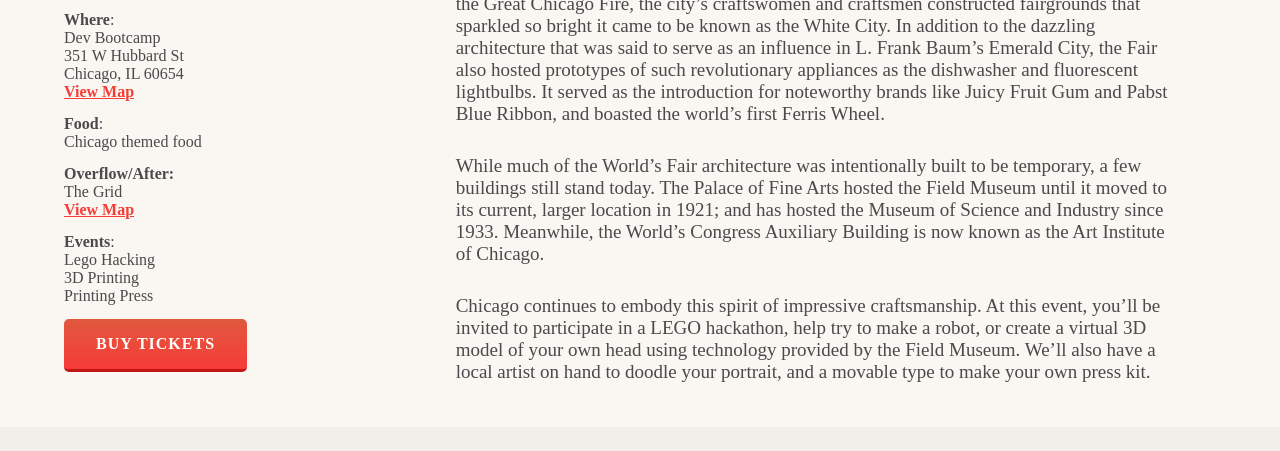
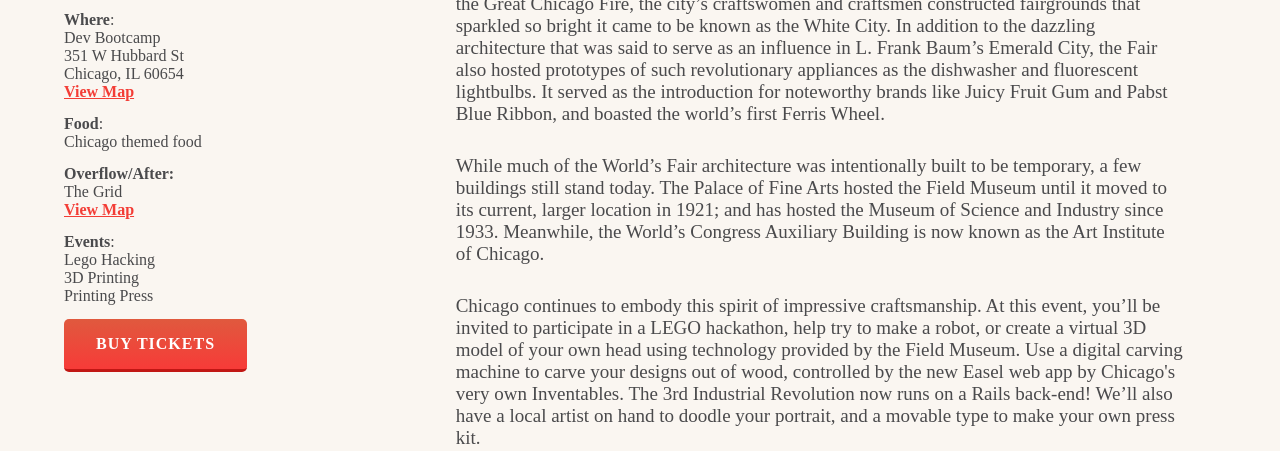
Before and after one commit to cityofbroadshoulders/cityofbroadshoulders.github.io, a plain HTML site: page maker.html in a window 1280 px wide. Shown: the part 756-1207 px from the top of the page. Drawn offline with nearby package versions, Linux system fonts and the light colour scheme.

Commit message:
"Automated commit at 2014-04-22 17:16:38 UTC by middleman-deploy 0.1.4"

```diff
--- a/maker.html
+++ b/maker.html
@@ -120,7 +120,7 @@
       <h2>Maker Night</h2>
       <p>Chicago was an unlikely candidate to host the World’s Fair in 1890. But just two decades after the Great Chicago Fire, the city’s craftswomen and craftsmen constructed fairgrounds that sparkled so bright it came to be known as the White City. In addition to the dazzling architecture that was said to serve as an influence in L. Frank Baum’s Emerald City, the Fair also hosted prototypes of such revolutionary appliances as the dishwasher and fluorescent lightbulbs. It served as the introduction for noteworthy brands like Juicy Fruit Gum and Pabst Blue Ribbon, and boasted the world’s first Ferris Wheel.</p>
       <p>While much of the World’s Fair architecture was intentionally built to be temporary, a few buildings still stand today. The Palace of Fine Arts hosted the Field Museum until it moved to its current, larger location in 1921; and has hosted the Museum of Science and Industry since 1933. Meanwhile, the World’s Congress Auxiliary Building is now known as the Art Institute of Chicago.</p>
-      <p>Chicago continues to embody this spirit of impressive craftsmanship. At this event, you’ll be invited to participate in a LEGO hackathon, help try to make a robot, or create a virtual 3D model of your own head using technology provided by the Field Museum. We’ll also have a local artist on hand to doodle your portrait, and a movable type to make your own press kit.</p>
+      <p>Chicago continues to embody this spirit of impressive craftsmanship. At this event, you’ll be invited to participate in a LEGO hackathon, help try to make a robot, or create a virtual 3D model of your own head using technology provided by the Field Museum. Use a digital carving machine to carve your designs out of wood, controlled by the new Easel web app by Chicago's very own Inventables. The 3rd Industrial Revolution now runs on a Rails back-end! We’ll also have a local artist on hand to doodle your portrait, and a movable type to make your own press kit.</p>
     </div>
   </div>
 </div>
```
